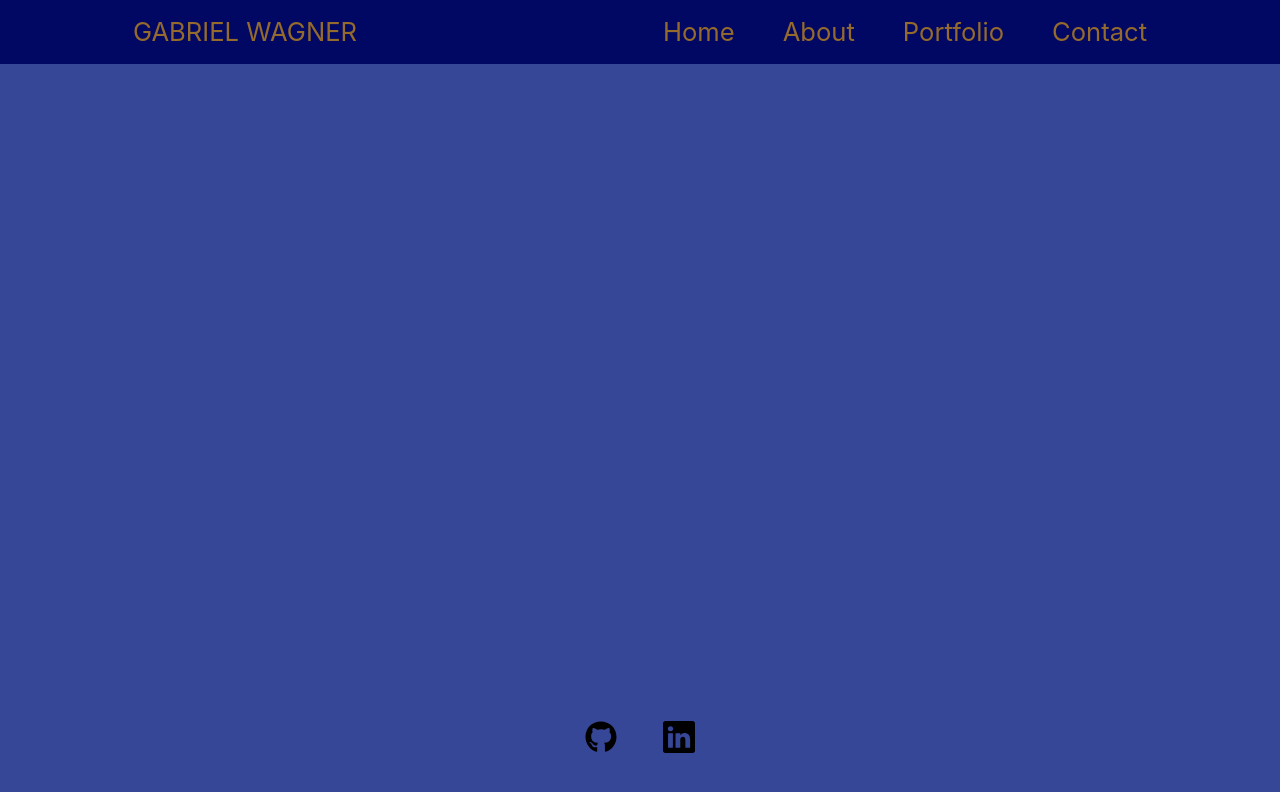
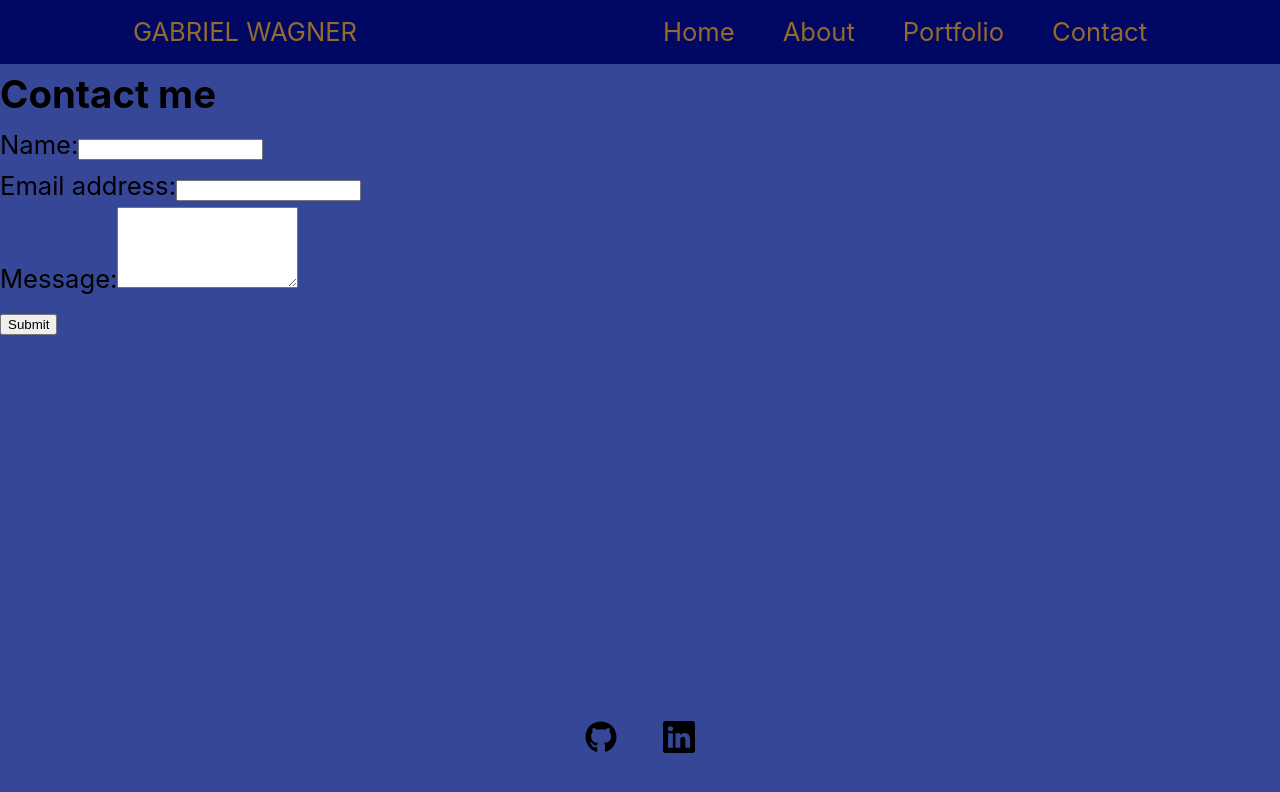
Before and after one commit to wagnergabe/React_Portfolio, a React (Create React App) app: page /contact in a window 1280 px wide. Shown: the top 792 px of the page. Built offline with nearby package versions, Linux system fonts and the light colour scheme.

Commit message:
added contact comp- based on module exercise

```diff
--- a/src/App.js
+++ b/src/App.js
@@ -4,6 +4,7 @@
 import Footer from './components/Footer';
 import Home from './components/Home';
 import About from './components/About';
+import Contact from './components/Contact';
 import { BrowserRouter as Router, Route, Switch} from 'react-router-dom';
 
 function App() {
@@ -15,6 +16,9 @@
         <Route path = '/about'>
           <About />
         </Route>
+        <Route path = '/contact'>
+          <Contact />
+        </Route>
         </Switch>
         <Footer></Footer>
       </div>
--- a/src/components/Contact/index.js
+++ b/src/components/Contact/index.js
@@ -1,11 +1,66 @@
-import React from 'react'
+import React, { useState } from 'react';
 
-const Contact = () => {
-    return (
+import { validateEmail } from '../../utils/helpers';
+
+function Contact() {
+  const [formState, setFormState] = useState({ name: '', email: '', message: '' });
+
+  const [errorMessage, setErrorMessage] = useState('');
+  const { name, email, message } = formState;
+
+  const handleSubmit = (e) => {
+    e.preventDefault();
+    if (!errorMessage) {
+      console.log('Submit Form', formState);
+    }
+  };
+
+  const handleChange = (e) => {
+    if (e.target.name === 'email') {
+      const isValid = validateEmail(e.target.value);
+      if (!isValid) {
+        setErrorMessage('Your email is invalid.');
+      } else {
+        setErrorMessage('');
+      }
+    } else {
+      if (!e.target.value.length) {
+        setErrorMessage(`${e.target.name} is required.`);
+      } else {
+        setErrorMessage('');
+      }
+    }
+    if (!errorMessage) {
+      setFormState({ ...formState, [e.target.name]: e.target.value });
+      console.log('Handle Form', formState);
+    }
+  };
+
+  return (
+    <section>
+      <h1 data-testid="h1tag">Contact me</h1>
+      <form id="contact-form" onSubmit={handleSubmit}>
         <div>
-        <h1> Contact </h1>
+          <label htmlFor="name">Name:</label>
+          <input type="text" name="name" defaultValue={name} onBlur={handleChange} />
         </div>
-    )
+        <div>
+          <label htmlFor="email">Email address:</label>
+          <input type="email" name="email" defaultValue={email} onBlur={handleChange} />
+        </div>
+        <div>
+          <label htmlFor="message">Message:</label>
+          <textarea name="message" rows="5" defaultValue={message} onBlur={handleChange} />
+        </div>
+        {errorMessage && (
+          <div>
+            <p className="error-text">{errorMessage}</p>
+          </div>
+        )}
+        <button data-testid="button" type="submit">Submit</button>
+      </form>
+    </section>
+  );
 }
 
 export default Contact;
--- /dev/null
+++ b/src/utils/helpers.js
@@ -0,0 +1,4 @@
+    export function validateEmail(email) {
+    var re = /^(([^<>()[\]\\.,;:\s@"]+(\.[^<>()[\]\\.,;:\s@"]+)*)|(".+"))@((\[[0-9]{1,3}\.[0-9]{1,3}\.[0-9]{1,3}\.[0-9]{1,3}\])|(([a-zA-Z\-0-9]+\.)+[a-zA-Z]{2,}))$/;
+    return re.test(String(email).toLowerCase());
+  }
```
